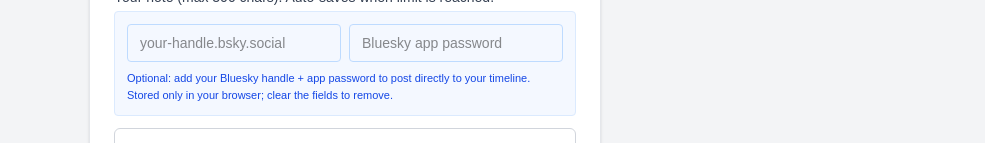
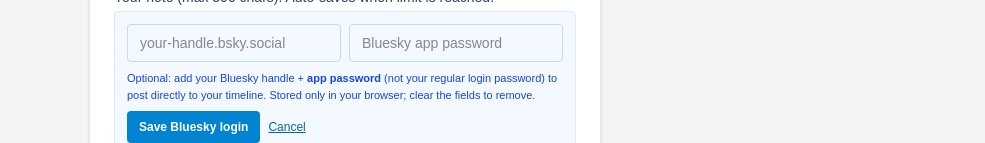
Before and after one commit to robhutters/bluesky-composer, a Next.js app: page / in a window 1280 px wide. Shown: the part 809-952 px from the top of the page, without its empty margins (295-1280 px from the left). Built offline with nearby package versions, Linux system fonts and the light colour scheme; no server answers.

Commit message:
feat(UI): user shoudl be able to manage their bsky credentials.

```diff
--- a/app/components/Composer.tsx
+++ b/app/components/Composer.tsx
@@ -33,9 +33,23 @@
   const fileInputRef = useRef<HTMLInputElement | null>(null);
   const [bskyHandle, setBskyHandle] = useState("");
   const [bskyAppPassword, setBskyAppPassword] = useState("");
+  const [bskyLinked, setBskyLinked] = useState(false);
+  const [showBskyForm, setShowBskyForm] = useState(false);
   const [posting, setPosting] = useState(false);
   const [postMessage, setPostMessage] = useState<string | null>(null);
   const hasBskyCreds = Boolean(bskyHandle && bskyAppPassword);
+  const clearBskyCreds = () => {
+    setBskyHandle("");
+    setBskyAppPassword("");
+    setBskyLinked(false);
+    setShowBskyForm(true);
+    if (typeof window !== "undefined") {
+      window.localStorage.removeItem("bsky-handle");
+      window.localStorage.removeItem("bsky-app-password");
+    }
+    setPostMessage("Bluesky credentials cleared.");
+    setTimeout(() => setPostMessage(null), 2500);
+  };
 
   const sanitizePlainText = (value: unknown) => {
     if (typeof value !== "string") return "";
@@ -61,10 +75,30 @@
       const storedPass = window.localStorage.getItem("bsky-app-password");
       if (storedHandle) setBskyHandle(storedHandle);
       if (storedPass) setBskyAppPassword(storedPass);
+      if (storedHandle && storedPass) {
+        setBskyLinked(true);
+        setShowBskyForm(false);
+      }
     } catch {
       /* ignore */
     }
   }, []);
+
+  const saveBskyCreds = () => {
+    if (!bskyHandle.trim() || !bskyAppPassword.trim()) {
+      setPostMessage("Add your Bluesky handle and app password, then save.");
+      setTimeout(() => setPostMessage(null), 3000);
+      return;
+    }
+    if (typeof window !== "undefined") {
+      window.localStorage.setItem("bsky-handle", bskyHandle.trim());
+      window.localStorage.setItem("bsky-app-password", bskyAppPassword.trim());
+    }
+    setBskyLinked(true);
+    setShowBskyForm(false);
+    setPostMessage("Bluesky credentials saved.");
+    setTimeout(() => setPostMessage(null), 3000);
+  };
 
   // Persist draft locally on every change (works for signed-in and anonymous)
   useEffect(() => {
@@ -313,24 +347,29 @@
             Local mode
           </span>
         )}
-        {hasBskyCreds && (
+        {bskyLinked && (
+          <div className="flex items-center gap-2">
+            <span className="px-2 py-1 text-xs rounded border border-sky-200 bg-sky-50 text-sky-700 font-semibold">
+              Bluesky linked
+            </span>
             <button
               type="button"
               onClick={() => {
-              setBskyHandle("");
-              setBskyAppPassword("");
-              if (typeof window !== "undefined") {
-                window.localStorage.removeItem("bsky-handle");
-                window.localStorage.removeItem("bsky-app-password");
-              }
-              setPostMessage("Bluesky credentials cleared.");
-              setTimeout(() => setPostMessage(null), 2500);
+                setShowBskyForm((prev) => !prev);
               }}
-            className="px-2 py-1 text-xs rounded border border-sky-200 bg-sky-50 text-sky-700 font-semibold hover:bg-sky-100 transition"
+              className="px-2 py-1 text-xs rounded border border-sky-200 bg-white text-sky-700 font-semibold hover:bg-sky-50 transition"
+            >
+              Manage
+            </button>
+            <button
+              type="button"
+              onClick={clearBskyCreds}
+              className="px-2 py-1 text-xs rounded border border-sky-200 bg-white text-sky-700 font-semibold hover:bg-sky-50 transition"
               title="Clear stored Bluesky credentials"
             >
-            Bluesky linked · Logout
+              Logout
             </button>
+          </div>
         )}
         {!isPro && user ? (
           <button
@@ -349,7 +388,7 @@
       <label className="block text-sm font-medium text-gray-700 mb-1">
         Your note (max {MAX_CHARACTERS} chars). Auto-saves when limit is reached.
       </label>
-      {!hasBskyCreds && (
+      {(!bskyLinked || showBskyForm) && (
         <div className="mb-3 rounded border border-blue-100 bg-blue-50/70 p-3">
           <div className="flex flex-col gap-2">
             <div className="flex flex-col sm:flex-row gap-2">
@@ -359,9 +398,6 @@
                 value={bskyHandle}
                 onChange={(e) => {
                   setBskyHandle(e.target.value);
-                  if (typeof window !== "undefined") {
-                    window.localStorage.setItem("bsky-handle", e.target.value);
-                  }
                 }}
                 className="w-full rounded border border-blue-200 px-3 py-2 text-sm"
               />
@@ -371,16 +407,31 @@
                 value={bskyAppPassword}
                 onChange={(e) => {
                   setBskyAppPassword(e.target.value);
-                  if (typeof window !== "undefined") {
-                    window.localStorage.setItem("bsky-app-password", e.target.value);
-                  }
                 }}
                 className="w-full rounded border border-blue-200 px-3 py-2 text-sm"
               />
             </div>
             <p className="text-[11px] text-blue-700">
-              Optional: add your Bluesky handle + app password to post directly to your timeline. Stored only in your browser; clear the fields to remove.
+              Optional: add your Bluesky handle + <strong>app password</strong> (not your regular login password) to post directly to your timeline. Stored only in your browser; clear the fields to remove.
             </p>
+            <div className="flex flex-wrap items-center gap-2">
+              <button
+                type="button"
+                onClick={saveBskyCreds}
+                className="px-3 py-2 text-xs font-semibold rounded bg-sky-600 text-white hover:bg-sky-700 transition"
+              >
+                Save Bluesky login
+              </button>
+              <button
+                type="button"
+                onClick={() => {
+                  setShowBskyForm(false);
+                }}
+                className="text-xs text-sky-700 underline"
+              >
+                Cancel
+              </button>
+            </div>
           </div>
         </div>
       )}
```
Lines whose indentation alone changed are shown as unchanged.
